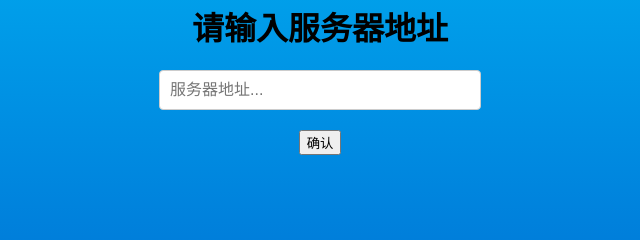
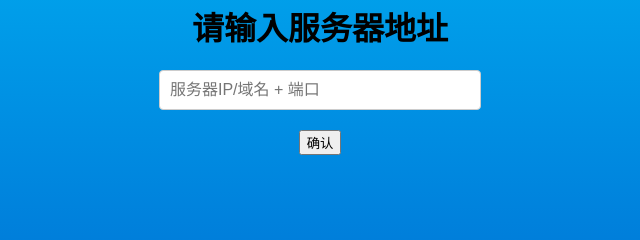
Before and after one commit to Neko110923/NekoWebSocketChat, a plain HTML site: page index.html in a window 1280 px wide. Shown: the part 340-580 px from the top of the page, 320-960 px from the left. Drawn offline with Linux system fonts and the light colour scheme.

Commit message:
Update index.html

```diff
--- a/index.html
+++ b/index.html
@@ -43,7 +43,7 @@
     <div class="container">
         <h1>请输入服务器地址</h1>
         <div class="input-container">
-            <input type="text" id="Input" placeholder="服务器地址...">
+            <input type="text" id="Input" placeholder="服务器IP/域名 + 端口">
         </div>
         <button onclick="save()">确认</button>
     </div>
```
